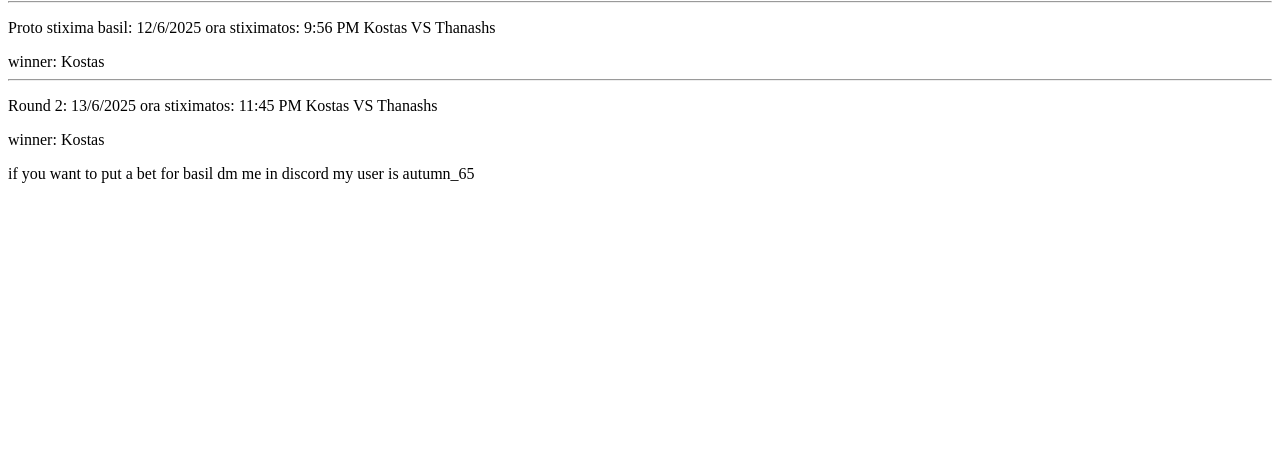
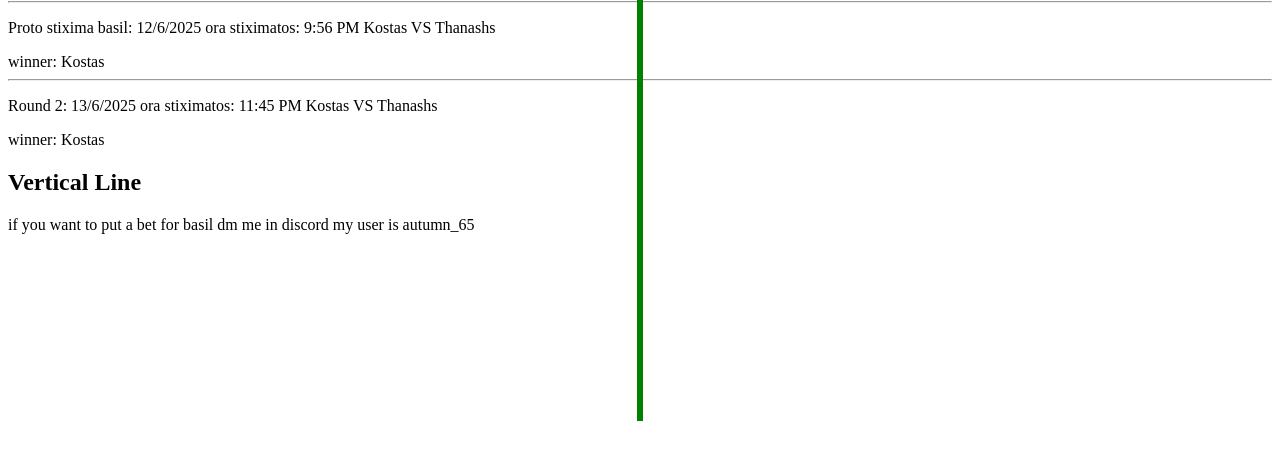
Before and after one commit to AUTUMNSUCK/StiximataBasilOfficialWebsite, a plain HTML site: page index.html in a window 1280 px wide. Shown: the part 79-538 px from the top of the page. Drawn offline with Linux system fonts and the light colour scheme.

Commit message:
Update index.html

```diff
--- a/index.html
+++ b/index.html
@@ -19,10 +19,11 @@
 
 </head>Kostas VS Thanashs
 </p>winner: Kostas
+<head>
 <meta name="viewport" content="width=device-width, initial-scale=1">
 <style>
 .vl {
-  border-left: 6px black;
+  border-left: 6px solid green;
   height: 500px;
   position: absolute;
   left: 50%;
@@ -33,9 +34,17 @@
 </head>
 <body>
 
+<h2>Vertical Line</h2>
 
 <div class="vl"></div>
 
 </body>
 </html>
- <p>if you want to put a bet for basil dm me in discord my user is autumn_65
+
+
+
+<div class="vl"></div>
+
+</body>
+</html>
+  <p>if you want to put a bet for basil dm me in discord my user is autumn_65
```
